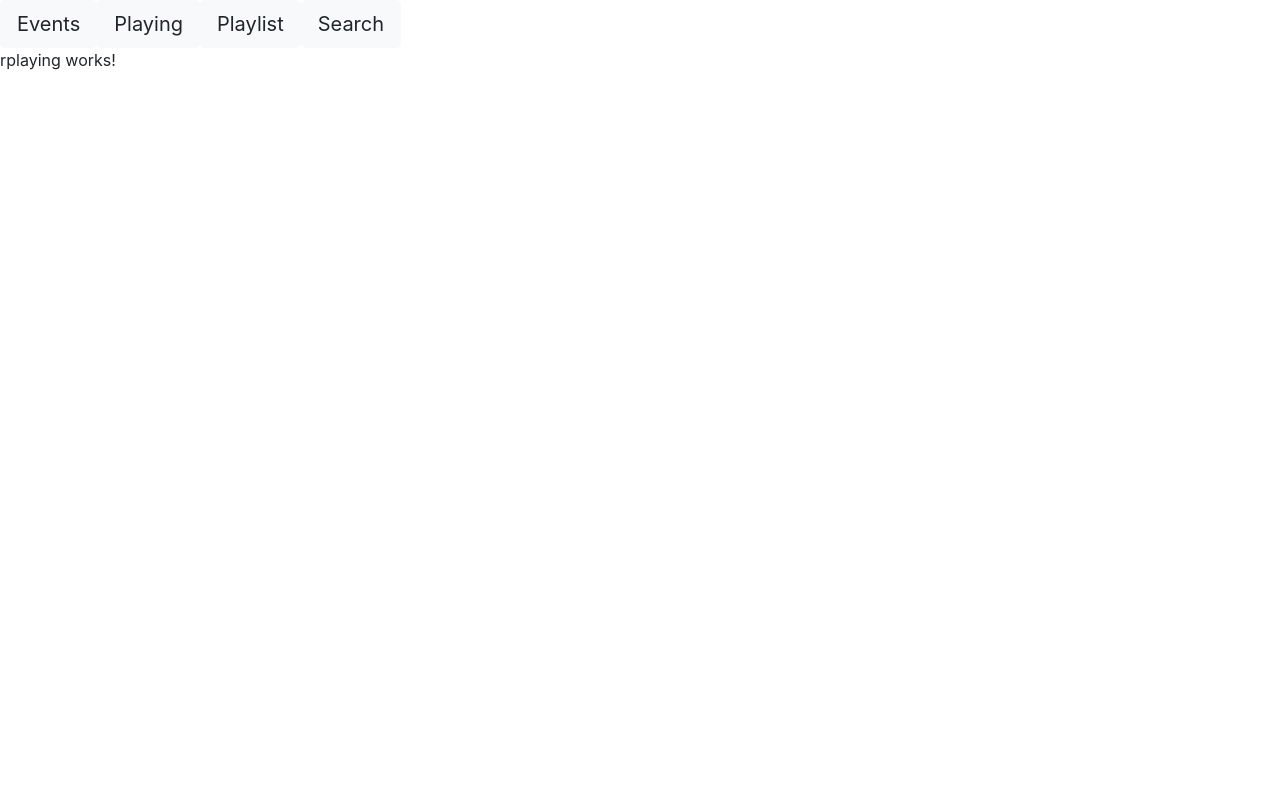
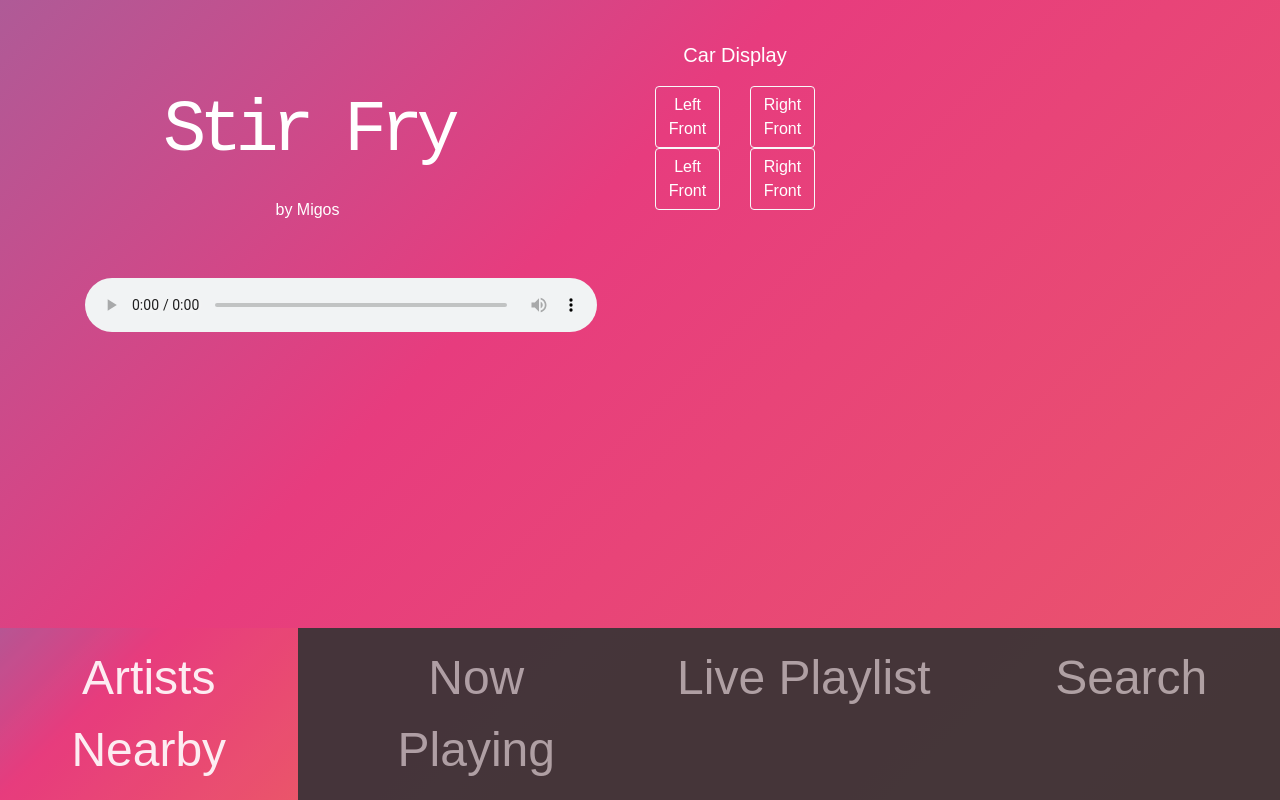
Before and after one commit to Thebomblopez/capitol_royale, an Angular app in the folder public/: page /rider/rider/1 in a window 1280 px wide. Built offline with nearby package versions, Linux system fonts and the light colour scheme.

Commit message:
front end added to rider components

```diff
--- a/public/src/app/app-routing.module.ts
+++ b/public/src/app/app-routing.module.ts
@@ -27,6 +27,7 @@
   {
     path : 'driver', component: DriverComponent,
     children: [
+      {path: '', component: EventsComponent},
       {path: ':id/playing', component: PlayingComponent},
       {path: ':id/playlist', component: PlaylistComponent},
       {path: ':id/:song/events', component: EventsComponent},
@@ -36,6 +37,7 @@
   {
     path : 'rider', component: RiderComponent,
     children: [
+      {path: '', component: ReventsComponent},
       {path: 'rider/:id',component: RplayingComponent },
       {path: ':id/playing', component: RplayingComponent},
       {path: ':id/playlist', component: RplaylistComponent},
--- a/public/src/app/revents/revents.component.css
+++ b/public/src/app/revents/revents.component.css
@@ -0,0 +1,11 @@
+.carousel-img {
+    width: 55vw;
+    }
+
+    .card {
+    margin: auto;
+    background-color: black;
+    max-width: 65vw;
+    box-shadow: 0 8px 16px 0 rgba(0,0,0,0.2);
+    transition: 0.3s;
+    }
--- a/public/src/app/revents/revents.component.html
+++ b/public/src/app/revents/revents.component.html
@@ -1 +1,36 @@
-<p>revents works!</p>
+
+<div class="card">
+        <div class="card-body">
+        <div class="carousel container text-center">
+        <ngb-carousel *ngIf="images">
+        <ng-template ngbSlide>
+        <div class="picsum-img-wrapper">
+        <img [src]="images[0]" alt="Random first slide" class="carousel-img">
+        </div>
+        <div class="carousel-caption">
+        <h3>First slide label</h3>
+        <p>Nulla vitae elit libero, a pharetra augue mollis interdum.</p>
+        </div>
+        </ng-template>
+        <ng-template ngbSlide>
+        <div class="picsum-img-wrapper">
+        <img [src]="images[1]" alt="Random second slide" class="carousel-img">
+        </div>
+        <div class="carousel-caption">
+        <h3>Second slide label</h3>
+        <p>Lorem ipsum dolor sit amet, consectetur adipiscing elit.</p>
+        </div>
+        </ng-template>
+        <ng-template ngbSlide>
+        <div class="picsum-img-wrapper">
+        <img [src]="images[2]" alt="Random third slide" class="carousel-img">
+        </div>
+        <div class="carousel-caption">
+        <h3>Third slide label</h3>
+        <p>Praesent commodo cursus magna, vel scelerisque nisl consectetur.</p>
+        </div>
+        </ng-template>
+        </ngb-carousel>
+        </div>
+        </div>
+        </div>
--- a/public/src/app/revents/revents.component.ts
+++ b/public/src/app/revents/revents.component.ts
@@ -8,7 +8,7 @@
   styleUrls: ['./revents.component.css']
 })
 export class ReventsComponent implements OnInit {
-
+  images = [944, 1011, 984].map((n) => `https://picsum.photos/id/${n}/900/500`);
   newQuery = {
     search: "",
   }
--- a/public/src/app/rider/rider.component.css
+++ b/public/src/app/rider/rider.component.css
@@ -0,0 +1,53 @@
+body {
+    margin: 0;
+    font-family: Arial, Helvetica, sans-serif;
+    width: 100%;
+    height: 100vh;
+    color: #fff;
+    background: linear-gradient(-45deg, #ee7752, #e73c7e, #23a6d5, #23d5ab);
+    background-size: 400% 400%;
+    animation: gradientBG 15s ease infinite;
+    }
+
+    @keyframes gradientBG {
+    0% {
+    background-position: 0% 50%;
+    }
+    50% {
+    background-position: 100% 50%;
+    }
+    100% {
+    background-position: 0% 50%;
+    }
+    }
+
+    /*Sticky Footer*/
+    .navbars {
+    overflow: hidden;
+    background-color: #333;
+    position: fixed;
+    bottom: 0;
+    width: 100%;
+    opacity: 0.9;
+    }
+
+    .navbars a {
+    display: block;
+    text-align: center;
+    padding: 14px 16px;
+    text-decoration: none;
+    font-size: 6vh;
+    }
+
+    .active {
+    background-color: black;
+    color: white;
+    background: linear-gradient(-45deg, #ee7752, #e73c7e, #23a6d5, #23d5ab);
+    background-size: 400% 400%;
+    animation: gradientBG 15s ease infinite;
+    }
+
+    .deactive {
+    background-size: 400% 400%;
+    color: darkgrey;
+    }
--- a/public/src/app/rider/rider.component.html
+++ b/public/src/app/rider/rider.component.html
@@ -1,7 +1,43 @@
-<button type="button" class="btn btn-light btn-lg" [routerLink]="['/rider/123/234/events']">Events</button>
-<button type="button" class="btn btn-light btn-lg" [routerLink]="['/rider/123/playing']">Playing</button>
-<button type="button" class="btn btn-light btn-lg" [routerLink]="['/rider/123/playlist']">Playlist</button>
-<button type="button" class="btn btn-light btn-lg" [routerLink]="['/rider/123/search']">Search</button>
-
-
-<router-outlet></router-outlet>
+<head>
+        <meta name="viewport" content="width=device-width, initial-scale=1">
+        </head>
+        <body>
+        <div class="navbars">
+        <div class="row">
+        <div class="col-md" >
+        <div *ngIf = "nearby">
+        <a class="active" (click)="isNearby()" [routerLink]="['/rider/23/11/events']">Artists Nearby</a>
+        </div>
+        <div *ngIf = "!nearby">
+        <a class="deactive" (click)="isNearby()" [routerLink]="['/rider/23/11/events']">Artists Nearby</a>
+        </div>
+        </div>
+        <div class="col-md">
+        <div *ngIf = "playing">
+        <a class="active" (click)="isPlaying()" [routerLink]="['/rider/23/playing']">Now Playing</a>
+        </div>
+        <div *ngIf = "!playing">
+        <a class="deactive" (click)="isPlaying()" [routerLink]="['/rider/23/playing']">Now Playing</a>
+        </div>
+        </div>
+        <div class="col-md">
+        <div *ngIf = "playlist">
+        <a class="active" (click)="isPlaylist()" [routerLink]="['/rider/23/playlist']">Live Playlist</a>
+        </div>
+        <div *ngIf = "!playlist">
+        <a class="deactive" (click)="isPlaylist()" [routerLink]="['/rider/23/playlist']">Live Playlist</a>
+        </div>
+        </div>
+        <div class="col-md">
+        <div *ngIf = "search">
+        <a class="active" (click)="isSearch()" [routerLink]="['/rider/23/search']">Search</a>
+        </div>
+        <div *ngIf = "!search">
+        <a class="deactive" (click)="isSearch()" [routerLink]="['/rider/23/search']">Search</a>
+        </div>
+        </div>
+        </div>
+        </div>
+        <div style="min-height: 5vh"></div>
+        <router-outlet></router-outlet>
+        </body>
--- a/public/src/app/rider/rider.component.ts
+++ b/public/src/app/rider/rider.component.ts
@@ -6,10 +6,58 @@
   styleUrls: ['./rider.component.css']
 })
 export class RiderComponent implements OnInit {
-
+  images = [944, 1011, 984].map((n) => `https://picsum.photos/id/${n}/900/500`);
   constructor() { }
+  nearby: boolean;
+  playing: boolean;
+  playlist: boolean;
+  search: boolean;
 
   ngOnInit() {
+      this.nearby = true;
   }
 
-}
+  isNearby() {
+  if(!this.nearby){
+  this.nearby = true;
+  this.playing = false;
+  this.playlist = false;
+  this.search = false;
+  } else {
+  this.nearby = false;
+  }
+  }
+
+  isPlaying() {
+  if(!this.playing){
+  this.nearby = false;
+  this.playing = true;
+  this.playlist = false;
+  this.search = false;
+  } else {
+  this.playing = false;
+  }
+  }
+
+  isPlaylist() {
+  if(!this.playlist){
+  this.nearby = false;
+  this.playing = false;
+  this.playlist = true;
+  this.search = false;
+  } else {
+  this.playlist = false;
+  }
+  }
+
+  isSearch() {
+  if(!this.search){
+  this.nearby = false;
+  this.playing = false;
+  this.playlist = false;
+  this.search = true;
+  } else {
+  this.search = false;
+  }
+  }
+  }
--- a/public/src/app/rplaying/rplaying.component.css
+++ b/public/src/app/rplaying/rplaying.component.css
@@ -0,0 +1,84 @@
+/*.circle {*/
+/* margin: auto;*/
+/* height: 50vh;*/
+/* width: 50vh;*/
+/* -moz-border-radius: 5vh;*/
+/* -webkit-border-radius: 5vh;*/
+/* border-radius: 30vh;*/
+/* background-image: url("src/assets/img/migos.jpg");*/
+/* box-shadow: 0 8px 16px 0 rgba(0,0,0,0.2);*/
+/*}*/
+
+.titleContainer {
+    display: flex;
+    align-items: center;
+    justify-content: center;
+    margin: 0;
+    color: #fff;
+    font-size: 96px;
+    font-family: 'Fira Mono', monospace;
+    letter-spacing: -7px;
+    }
+
+    .title {
+    animation: glitch 1s linear infinite;
+    }
+
+    @keyframes glitch{
+    2%,64%{
+    transform: translate(-8px,0) skew(0deg);
+    }
+    4%,60%{
+    transform: translate(-8px,0) skew(0deg);
+    }
+    62%{
+    transform: translate(0,0) skew(12deg);
+    }
+    }
+
+    .title:before,
+    .title:after{
+    content: attr(title);
+    position: absolute;
+    left: 0;
+    }
+
+    .title:before{
+    animation: glitchTop 1s linear infinite;
+    clip-path: polygon(0 0, 100% 0, 100% 33%, 0 33%);
+    -webkit-clip-path: polygon(0 0, 100% 0, 100% 33%, 0 33%);
+    }
+
+    @keyframes glitchTop{
+    2%,64%{
+    transform: translate(2px,-2px);
+    }
+    4%,60%{
+    transform: translate(-2px,2px);
+    }
+    62%{
+    transform: translate(13px,-1px) skew(-13deg);
+    }
+    }
+
+    .title:after{
+    animation: glitchBotom 1.5s linear infinite;
+    clip-path: polygon(0 67%, 100% 67%, 100% 100%, 0 100%);
+    -webkit-clip-path: polygon(0 67%, 100% 67%, 100% 100%, 0 100%);
+    }
+
+    @keyframes glitchBotom{
+    2%,64%{
+    transform: translate(-10px,0);
+    }
+    4%,60%{
+    transform: translate(-2px,0);
+    }
+    62%{
+    transform: translate(-22px,5px) skew(21deg);
+    }
+    }
+
+    .audio {
+    box-shadow: 0 8px 16px 0 rgba(0,0,0,0.2);
+    }
--- a/public/src/app/rplaying/rplaying.component.html
+++ b/public/src/app/rplaying/rplaying.component.html
@@ -1 +1,33 @@
-<p>rplaying works!</p>
+<div class="container text-center" style="width: 100vw">
+        <div class="row">
+        <div class="col-5 text-center">
+        <div style="min-height: 6vh"></div>
+        <div class="titleContainer">
+        <p class="title display-3">Stir Fry</p>
+        </div>
+        <div style="min-height: 1vh"></div>
+        <p class="artist">by Migos</p>
+        <div style="min-height: 5vh"></div>
+        <!-- <div class="circle mb-3"></div>-->
+        <!-- <img src="assets/img/migos.jpg">-->
+        <audio controls preload="metadata" style=" width:40vw;">
+        <source src="http://www.hochmuth.com/mp3/Haydn_Cello_Concerto_D-1.mp3" type="audio/mpeg">
+        Your browser does not support the audio element.
+        </audio>
+        </div>
+        <div class="col-1">
+        </div>
+        <div class="col-2 text-center">
+        <p class="lead">Car Display</p>
+        <div class="row">
+        <div class="col"> <a class="btn btn-outline-light">Left Front</a></div>
+        <div class="col"> <a class="btn btn-outline-light">Right Front</a></div>
+        <div class="w-100"></div>
+        <div class="col"><a class="btn btn-outline-light">Left Front</a></div>
+        <div class="col"><a class="btn btn-outline-light">Right Front</a></div>
+        </div>
+
+
+        </div>
+        </div>
+        </div>
```
